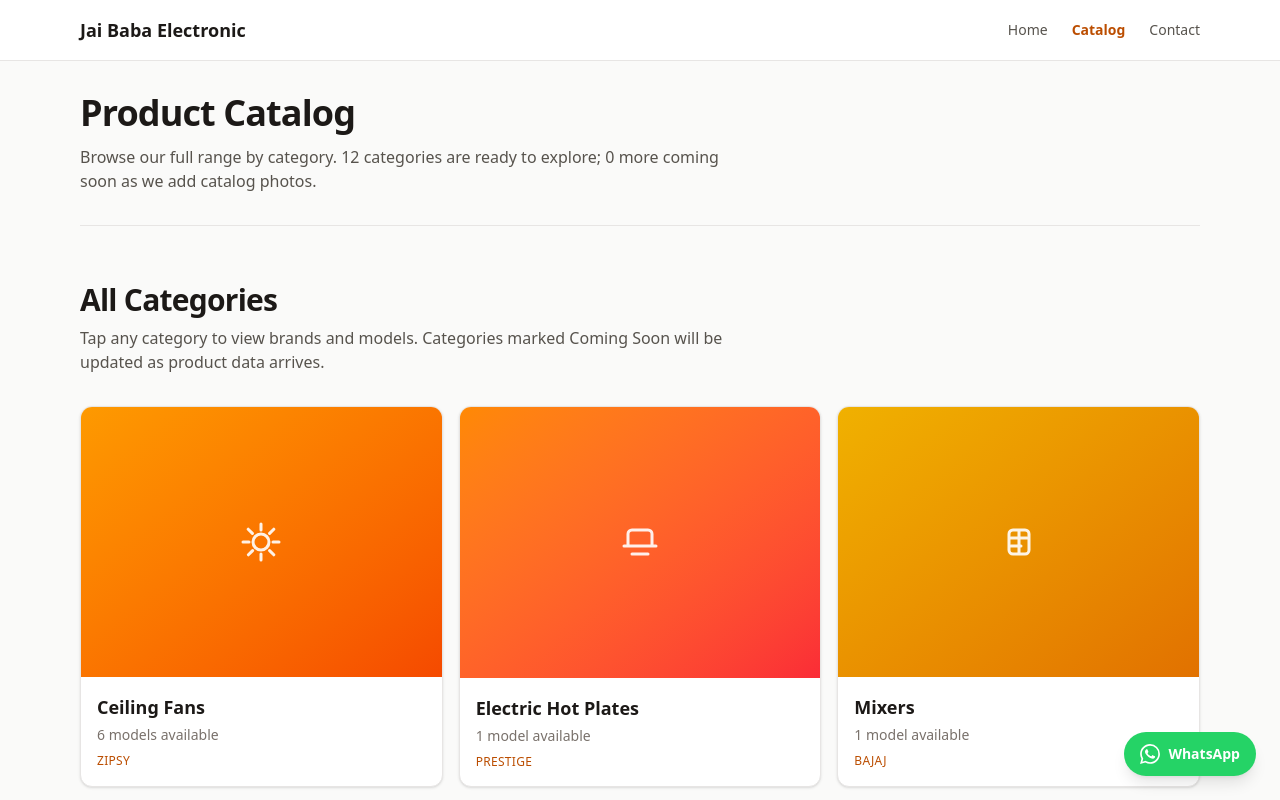
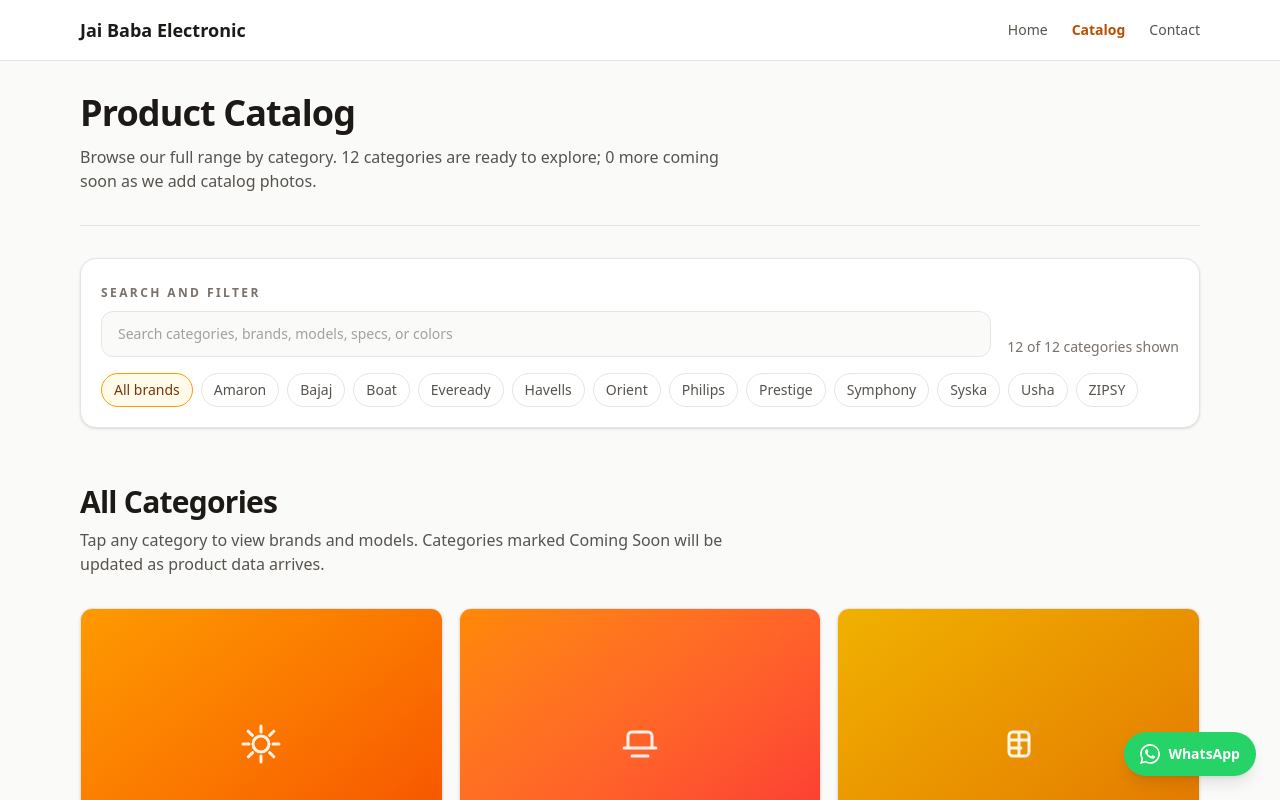
Before and after one commit to HarshalChugwani2005/JBE, a React (Vite) app: page /catalog in a window 1280 px wide. Shown: the top 800 px of the page. Built offline with nearby package versions, Linux system fonts and the light colour scheme.

Commit message:
Add catalog search and brand filters

```diff
--- /dev/null
+++ b/src/components/CatalogFilters.jsx
@@ -0,0 +1,78 @@
+export default function CatalogFilters({
+  title = 'Search and filter',
+  searchValue,
+  onSearchChange,
+  searchPlaceholder = 'Search products',
+  brands = [],
+  selectedBrand = '',
+  onBrandChange,
+  resultsLabel,
+  clearLabel = 'Clear filters',
+  onClear,
+}) {
+  const hasActiveFilters = Boolean(searchValue?.trim() || selectedBrand)
+
+  return (
+    <div className="rounded-2xl border border-stone-200 bg-white p-4 shadow-sm sm:p-5">
+      <div className="flex flex-col gap-4 lg:flex-row lg:items-end lg:justify-between">
+        <label className="block flex-1">
+          <span className="text-xs font-semibold uppercase tracking-[0.2em] text-stone-500">
+            {title}
+          </span>
+          <input
+            type="search"
+            value={searchValue}
+            onChange={(event) => onSearchChange?.(event.target.value)}
+            placeholder={searchPlaceholder}
+            className="mt-2 w-full rounded-xl border border-stone-200 bg-stone-50 px-4 py-3 text-sm text-stone-900 outline-none transition placeholder:text-stone-400 focus:border-amber-400 focus:bg-white focus:ring-2 focus:ring-amber-100"
+          />
+        </label>
+
+        <div className="flex flex-col items-start gap-2 text-sm text-stone-500 lg:items-end">
+          {resultsLabel && <p>{resultsLabel}</p>}
+          {hasActiveFilters && onClear && (
+            <button
+              type="button"
+              onClick={onClear}
+              className="rounded-full border border-stone-200 bg-white px-3 py-1.5 text-xs font-semibold text-stone-700 transition hover:border-amber-300 hover:text-amber-800"
+            >
+              {clearLabel}
+            </button>
+          )}
+        </div>
+      </div>
+
+      <div className="mt-4 flex flex-wrap gap-2">
+        <button
+          type="button"
+          onClick={() => onBrandChange?.('')}
+          className={`rounded-full border px-3 py-1.5 text-sm font-medium transition ${
+            selectedBrand
+              ? 'border-stone-200 bg-white text-stone-600 hover:border-amber-300 hover:text-amber-800'
+              : 'border-amber-500 bg-amber-50 text-amber-900'
+          }`}
+        >
+          All brands
+        </button>
+        {brands.map((brand) => {
+          const isActive = selectedBrand === brand
+
+          return (
+            <button
+              key={brand}
+              type="button"
+              onClick={() => onBrandChange?.(isActive ? '' : brand)}
+              className={`rounded-full border px-3 py-1.5 text-sm font-medium transition ${
+                isActive
+                  ? 'border-amber-500 bg-amber-50 text-amber-900'
+                  : 'border-stone-200 bg-white text-stone-600 hover:border-amber-300 hover:text-amber-800'
+              }`}
+            >
+              {brand}
+            </button>
+          )
+        })}
+      </div>
+    </div>
+  )
+}
--- a/src/components/CategoryCard.jsx
+++ b/src/components/CategoryCard.jsx
@@ -2,7 +2,7 @@ import { Link } from 'react-router-dom'
 import { getCategoryVisual, getModelCount } from '../data/categoryVisuals'
 import CategoryIcon from './CategoryIcon'
 
-export default function CategoryCard({ category, categoryLabel, comingSoon, brands = [] }) {
+export default function CategoryCard({ category, categoryLabel, comingSoon, brands = [], search = '' }) {
   const visual = getCategoryVisual(category)
   const modelCount = getModelCount({ brands })
   const statusText = comingSoon
@@ -13,7 +13,7 @@ export default function CategoryCard({ category, categoryLabel, comingSoon, bran
 
   return (
     <Link
-      to={`/catalog/${category}`}
+      to={{ pathname: `/catalog/${category}`, search }}
       className="group flex h-full flex-col overflow-hidden rounded-xl border border-stone-200 bg-white shadow-sm transition hover:-translate-y-0.5 hover:border-amber-300 hover:shadow-md focus-visible:outline focus-visible:outline-2 focus-visible:outline-offset-2 focus-visible:outline-amber-500"
     >
       <div
--- a/src/components/ProductCard.jsx
+++ b/src/components/ProductCard.jsx
@@ -1,7 +1,7 @@
 import { Link } from 'react-router-dom'
 import ProductImage from './ProductImage'
 
-export default function ProductCard({ to, modelName, brand, image, category }) {
+export default function ProductCard({ to, search = '', modelName, brand, image, category }) {
   const card = (
     <article className="flex h-full flex-col overflow-hidden rounded-xl border border-stone-200 bg-white shadow-sm transition duration-200 group-hover:-translate-y-0.5 group-hover:border-amber-300 group-hover:shadow-md group-focus-visible:border-amber-400 group-focus-visible:shadow-md">
       <ProductImage
@@ -23,7 +23,7 @@ export default function ProductCard({ to, modelName, brand, image, category }) {
 
   return (
     <Link
-      to={to}
+      to={{ pathname: to, search }}
       className="group block h-full rounded-xl focus-visible:outline focus-visible:outline-2 focus-visible:outline-offset-2 focus-visible:outline-amber-500"
       aria-label={`${brand ? `${brand} ` : ''}${modelName}`}
     >
--- a/src/pages/Catalog.jsx
+++ b/src/pages/Catalog.jsx
@@ -1,11 +1,85 @@
+import { useMemo } from 'react'
+import { useLocation, useSearchParams } from 'react-router-dom'
 import CategoryCard from '../components/CategoryCard'
+import CatalogFilters from '../components/CatalogFilters'
 import Section from '../components/Section'
 import SEO from '../components/SEO'
 import { categories } from '../data/products'
 
 export default function Catalog() {
+  const [searchParams, setSearchParams] = useSearchParams()
+  const { search } = useLocation()
+  const query = searchParams.get('q') ?? ''
+  const brand = searchParams.get('brand') ?? ''
+
   const liveCount = categories.filter((c) => !c.comingSoon).length
   const comingSoonCount = categories.filter((c) => c.comingSoon).length
+
+  const allBrands = useMemo(() => {
+    const brandNames = new Set()
+    categories.forEach((category) => {
+      category.brands?.forEach((entry) => {
+        if (entry.brand) brandNames.add(entry.brand)
+      })
+    })
+    return Array.from(brandNames).sort()
+  }, [])
+
+  const filteredCategories = useMemo(() => {
+    const normalizedQuery = query.trim().toLowerCase()
+    const normalizedBrand = brand.trim().toLowerCase()
+
+    return categories.filter((category) => {
+      const categoryMatchesBrand =
+        !normalizedBrand || category.brands?.some((entry) => entry.brand?.toLowerCase() === normalizedBrand)
+
+      if (!categoryMatchesBrand) return false
+
+      if (!normalizedQuery) return true
+
+      const searchableText = [
+        category.categoryLabel,
+        category.category,
+        ...(category.brands ?? []).flatMap((entry) => [
+          entry.brand,
+          entry.tagline,
+          entry.warranty,
+          ...(entry.models ?? []).flatMap((model) => [model.modelName, ...(model.specs ?? []), ...(model.colors ?? [])]),
+        ]),
+      ]
+        .filter(Boolean)
+        .join(' ')
+        .toLowerCase()
+
+      return searchableText.includes(normalizedQuery)
+    })
+  }, [brand, query])
+
+  const visibleBrands = useMemo(() => {
+    const brandNames = new Set()
+    filteredCategories.forEach((category) => {
+      category.brands?.forEach((entry) => {
+        if (entry.brand) brandNames.add(entry.brand)
+      })
+    })
+    return Array.from(brandNames).sort()
+  }, [filteredCategories])
+
+  const updateParams = (next) => {
+    const params = new URLSearchParams(searchParams)
+    const nextQuery = next.q ?? query
+    const nextBrand = next.brand ?? brand
+
+    if (nextQuery.trim()) params.set('q', nextQuery)
+    else params.delete('q')
+
+    if (nextBrand.trim()) params.set('brand', nextBrand)
+    else params.delete('brand')
+
+    setSearchParams(params, { replace: true })
+  }
+
+  const clearFilters = () => setSearchParams(new URLSearchParams(), { replace: true })
 
   return (
     <>
@@ -25,22 +99,41 @@ export default function Catalog() {
         </p>
       </header>
 
+      <div className="mt-8">
+        <CatalogFilters
+          searchValue={query}
+          onSearchChange={(value) => updateParams({ q: value })}
+          searchPlaceholder="Search categories, brands, models, specs, or colors"
+          brands={allBrands}
+          selectedBrand={brand}
+          onBrandChange={(value) => updateParams({ brand: value })}
+          resultsLabel={`${filteredCategories.length} of ${categories.length} categories shown`}
+          onClear={clearFilters}
+        />
+      </div>
+
       <Section
         title="All Categories"
         subtitle="Tap any category to view brands and models. Categories marked Coming Soon will be updated as product data arrives."
         className="pt-8"
       >
         <div className="grid gap-4 sm:grid-cols-2 lg:grid-cols-3">
-          {categories.map((cat) => (
+          {filteredCategories.map((cat) => (
             <CategoryCard
               key={cat.category}
               category={cat.category}
               categoryLabel={cat.categoryLabel}
               comingSoon={cat.comingSoon}
               brands={cat.brands}
+              search={search}
             />
           ))}
         </div>
+        {filteredCategories.length === 0 && (
+          <p className="mt-4 rounded-xl border border-stone-200 bg-white px-4 py-3 text-sm text-stone-600">
+            No categories match your current search or brand filter.
+          </p>
+        )}
       </Section>
 
       <div className="mt-4 rounded-xl border border-amber-200 bg-amber-50 px-5 py-4 text-sm text-amber-900">
--- a/src/pages/CategoryPage.jsx
+++ b/src/pages/CategoryPage.jsx
@@ -1,5 +1,7 @@
-import { Link, useNavigate, useParams } from 'react-router-dom'
+import { Link, useLocation, useNavigate, useParams, useSearchParams } from 'react-router-dom'
+import { useMemo } from 'react'
 import ProductCard from '../components/ProductCard'
+import CatalogFilters from '../components/CatalogFilters'
 import ProductDetailModal from '../components/ProductDetailModal'
 import SEO from '../components/SEO'
 import { getCategoryBySlug, getModelBySlug } from '../data/products'
@@ -11,7 +13,56 @@ function slugify(text) {
 export default function CategoryPage() {
   const { category: categorySlug, model: modelSlug } = useParams()
   const navigate = useNavigate()
+  const { search } = useLocation()
+  const [searchParams, setSearchParams] = useSearchParams()
   const category = getCategoryBySlug(categorySlug)
+  const query = searchParams.get('q') ?? ''
+  const brand = searchParams.get('brand') ?? ''
+
+  const allBrands = useMemo(() => {
+    const brandNames = new Set(category?.brands?.map((entry) => entry.brand).filter(Boolean) ?? [])
+    return Array.from(brandNames).sort()
+  }, [category])
+
+  const filteredBrands = useMemo(() => {
+    const normalizedQuery = query.trim().toLowerCase()
+    const normalizedBrand = brand.trim().toLowerCase()
+
+    return (category?.brands ?? []).filter((entry) => {
+      const brandMatches = !normalizedBrand || entry.brand?.toLowerCase() === normalizedBrand
+      if (!brandMatches) return false
+
+      if (!normalizedQuery) return true
+
+      const searchableText = [
+        entry.brand,
+        entry.tagline,
+        entry.warranty,
+        ...(entry.models ?? []).flatMap((model) => [model.modelName, ...(model.specs ?? []), ...(model.colors ?? [])]),
+      ]
+        .filter(Boolean)
+        .join(' ')
+        .toLowerCase()
+
+      return searchableText.includes(normalizedQuery)
+    })
+  }, [brand, category, query])
+
+  const updateParams = (next) => {
+    const params = new URLSearchParams(searchParams)
+    const nextQuery = next.q ?? query
+    const nextBrand = next.brand ?? brand
+
+    if (nextQuery.trim()) params.set('q', nextQuery)
+    else params.delete('q')
+
+    if (nextBrand.trim()) params.set('brand', nextBrand)
+    else params.delete('brand')
+
+    setSearchParams(params, { replace: true })
+  }
+
+  const clearFilters = () => setSearchParams(new URLSearchParams(), { replace: true })
 
   if (!category) {
     return (
@@ -51,7 +102,7 @@ export default function CategoryPage() {
       <>
         <SEO title={model.modelName} description={`Explore ${brand.brand} ${model.modelName} at Jai Baba Electronic.`} />
         <div className="space-y-4">
-          <Link to={`/catalog/${categorySlug}`} className="text-sm text-blue-700 hover:underline">
+          <Link to={`/catalog/${categorySlug}${search}`} className="text-sm text-blue-700 hover:underline">
             ← {category.categoryLabel}
           </Link>
           <p className="max-w-2xl text-sm text-stone-600">
@@ -60,7 +111,7 @@ export default function CategoryPage() {
         </div>
         <ProductDetailModal
           isOpen
-          onClose={() => navigate(`/catalog/${categorySlug}`)}
+          onClose={() => navigate(`/catalog/${categorySlug}${search}`)}
           product={{
             categorySlug,
             categoryLabel: category.categoryLabel,
@@ -93,12 +144,25 @@ export default function CategoryPage() {
     <>
       <SEO title={category.categoryLabel} description={`Browse ${category.categoryLabel} products at Jai Baba Electronic.`} />
       <div>
-        <Link to="/catalog" className="text-sm text-blue-700 hover:underline">
+        <Link to={`/catalog${search}`} className="text-sm text-blue-700 hover:underline">
           ← Catalog
         </Link>
         <h1 className="mt-4 text-2xl font-bold text-gray-900">{category.categoryLabel}</h1>
 
-        {category.brands.map((brand) => (
+        <div className="mt-8">
+          <CatalogFilters
+            searchValue={query}
+            onSearchChange={(value) => updateParams({ q: value })}
+            searchPlaceholder={`Search within ${category.categoryLabel}`}
+            brands={allBrands}
+            selectedBrand={brand}
+            onBrandChange={(value) => updateParams({ brand: value })}
+            resultsLabel={`${filteredBrands.length} of ${category.brands.length} brands shown`}
+            onClear={clearFilters}
+          />
+        </div>
+
+        {filteredBrands.map((brand) => (
           <section key={brand.brand} className="mt-8">
             <div className="flex flex-wrap items-center gap-3">
               <h2 className="text-xl font-semibold text-gray-900">{brand.brand}</h2>
@@ -116,6 +180,7 @@ export default function CategoryPage() {
                 <ProductCard
                   key={model.modelName}
                   to={`/catalog/${categorySlug}/${slugify(model.modelName)}`}
+                  search={search}
                   modelName={model.modelName}
                   brand={brand.brand}
                   image={model.image}
@@ -125,6 +190,12 @@ export default function CategoryPage() {
             </div>
           </section>
         ))}
+
+        {filteredBrands.length === 0 && (
+          <p className="mt-4 rounded-xl border border-stone-200 bg-white px-4 py-3 text-sm text-stone-600">
+            No brands match your current search or brand filter.
+          </p>
+        )}
       </div>
     </>
   )
```
